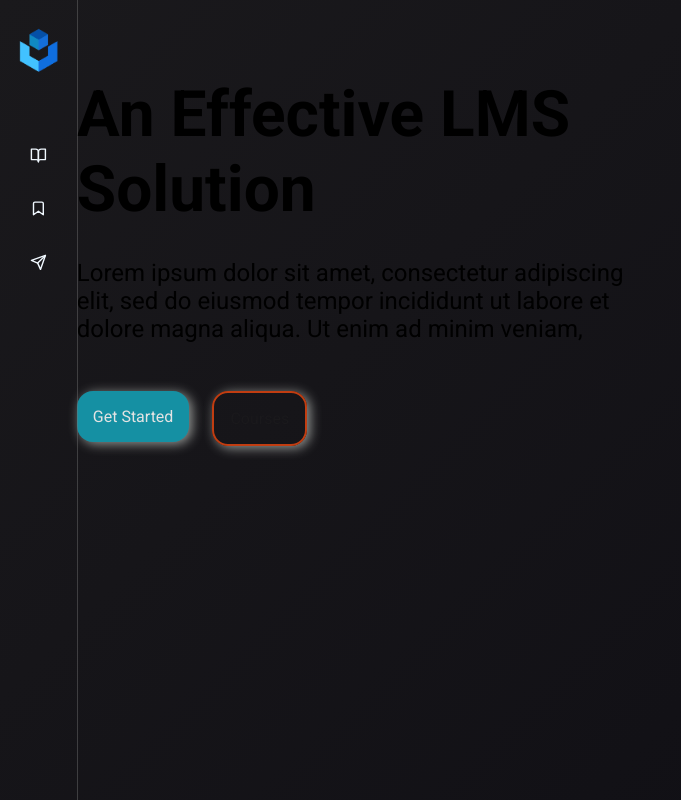
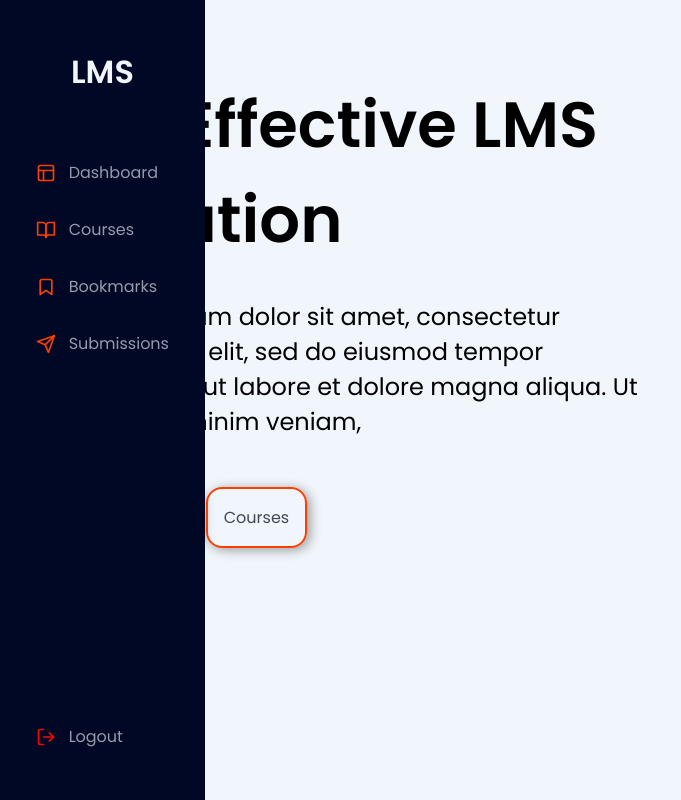
Before and after one commit to sidd5449/lms, a React (Create React App) app: page / in a window 1280 px wide. Shown: the whole page, without its empty margins (0-681 px from the left). Built offline with nearby package versions, Linux system fonts and the light colour scheme.

Commit message:
styling revamp

```diff
--- a/src/App.css
+++ b/src/App.css
@@ -1,10 +1,9 @@
-@import url('https://fonts.googleapis.com/css2?family=Roboto:ital,wght@0,100;0,300;0,400;0,500;0,700;0,900;1,400&display=swap');
-
+@import url('https://fonts.googleapis.com/css2?family=Poppins:wght@100;200;300;400;500;600&display=swap');
 *{
   margin: 0;
   padding: 0;
   box-sizing: border-box;
-  font-family: 'Roboto', sans-serif;
+  font-family: 'Poppins', sans-serif;
 }
 html{
   scroll-behavior: smooth;
@@ -13,7 +12,7 @@ html{
 
 body{
   overflow-x: hidden;
-  background: linear-gradient(-45deg, var(--secondary-dark), var(--primary-dark));
+  background: var(--background-light);
   height: 100vh;
   overflow-y: auto;
 }
@@ -22,11 +21,12 @@ body{
 }
 
 :root{
-  --background-light: #e3e3e3;
-  --sec-background-light: #F0D3F7;
-  --primary-color: #1590a3;
-  --secondary-color: #0d6ac2;
-  --primary-dark: #1a191c;
-  --secondary-dark: #0e0d13;
-  --tertiary-color: rgb(193, 61, 17);
+  --background-light: #F1F6FD;
+  --sec-background-light: #B9CAEF;
+  --primary-color: #010825;
+  --secondary-color: #5692C1;
+  --primary-dark: #424556;
+  --black-color: rgb(7, 0, 54);
+  --secondary-dark: #969AAC;
+  --tertiary-color: #fc3f00;
 }
--- a/src/App.js
+++ b/src/App.js
@@ -1,7 +1,6 @@
 import './App.css';
 import  { Routes, Route } from 'react-router-dom';
 import HomePage from './pages/HomePage';
-import Dash from './pages/Dash';
 import Login from './pages/Login';
 import Courses from './pages/Courses';
 import CourseInfo from './pages/CourseInfo';
@@ -13,7 +12,6 @@ function App() {
       <Routes>
 
         <Route path='/' element = {<HomePage />} />
-        <Route path='dashboard' element = {<Dash />} />
         <Route path='login' element = {<Login />} />
         <Route path='courses' element = {<Courses />} />
         <Route path='/courses/:_id' element = {<CourseInfo />} />
--- a/src/components/CoursePage/CoursePage.jsx
+++ b/src/components/CoursePage/CoursePage.jsx
@@ -1,7 +1,7 @@
 import React, { useEffect, useState } from 'react';
 import { client, urlFor } from '../../client';
 import './CoursePage.scss';
-import { FiArrowRight } from 'react-icons/fi';
+import { FiArrowRightCircle } from 'react-icons/fi';
 import { Link, Route } from 'react-router-dom';
 
 const CoursePage = () => {
@@ -19,20 +19,21 @@ const CoursePage = () => {
   return (
     <div className="app__coursepage">
       <div className="app__coursepage-taglines">
-        <h2>Welcome back, User!</h2>
-        <p>Let's get you started with your courses..</p>
+        <p id='welcome'>Welcome back, <span>User!</span></p>
       </div>
+      <h2>Your Courses</h2>
       <div className="app__coursepage-cards">
+
         {courses.map((course, index) => (
           <div className="app__coursepage-card">
             <img src={urlFor(course.imgUrl)} alt={course.subjectName} />
-            <p>{course.subjectName}</p>
+            <p id='subjectName'>{course.subjectName}</p>
             <p>{course.subjectFac}</p>
 
-              <Link to={course._id}>
-                <FiArrowRight
+              <Link to={course._id} className='app__coursepage-link'>
+                <FiArrowRightCircle
                   size={20}
-                  color= 'var(--secondary-color)'
+                  color= 'var(--tertiary-color)'
                 />
               </Link>
 
--- a/src/components/CoursePage/CoursePage.scss
+++ b/src/components/CoursePage/CoursePage.scss
@@ -1,56 +1,73 @@
 .app__coursepage{
-    background: none;
-    display: flex;
-    flex-direction: column;
-    padding: 7vw 7vw 0 12vw ;
-    overflow-y: auto;
+    margin-left: 16vw;
+    padding: 4vw;
 }
+.app__coursepage-taglines{
+    gap: 2vh;
+    p{
+        color: var(--primary-dark);
+    }
 
-.app__coursepage-taglines{
+    #welcome{
+        font-size: 3vh;
+        color: var(--primary-dark);
 
-    display: flex;
-    flex-direction: column;
-    gap: 4vh;
-    justify-content: flex-start;
-
-    h2{
-        color: var(--primary-color);
-        font-size: 7vh;
-        font-weight: 800;
-    }
-    p{
-        color: var(--background-light);
-        font-size: 3vh;
+        span{
+            font-weight: 600;
+            color: var(--black-color);
+        }
     }
 }
 .app__coursepage-cards{
     display: flex;
-    width: 78vw;
-    gap: 2vw;
     overflow-x: scroll;
-    padding: 6vw 0;
+    padding: 4vh 0;
+    width: 76vw;
+    gap: 3vw;
 
-    ::-webkit-scrollbar{
-        width: 0;
-        height: 0;
+    .app__coursepage-card{
+        display: flex;
+        flex-direction: column;
+        align-items: flex-start;
+        padding: 1vh;
+        border-radius: 1.8vh;
+        border: 1px solid transparent;
+        transition: ease-in-out 0.2s;
+
+        &:hover{
+            border: 2px solid var(--secondary-color);
+
+
+
+        }
+
+        img{
+            width: 12vw;
+            border-radius: 0.9vh;
+        }
+        p{
+            color: var(--primary-dark);
+            font-size: 1.8vh;
+            margin-top: 1vh;
+        }
+        #subjectName{
+            color: var(--black-color);
+            font-size: 2vh;
+            margin-top: 2vh;
+            font-weight: 600;
+        }
+
     }
 
+}
+.app__coursepage-link{
+    margin-top: 2vh;
+    display: flex;
+    align-items: center;
 
 }
-.app__coursepage-card{
-    display: flex;
-    align-items: flex-start;
-    flex-direction: column;
-    background-color: var(--primary-dark);
-    padding: 2vh;
-    gap: 3vh;
-    border-radius: 1vh;
-
-    img{
-        width: 14vw;
-        border-radius: 0.5vh;
-    }
-    p{
-        color: var(--background-light);
-    }
+h2{
+    color: var(--black-color);
+    font-size: 2.5vh;
+    margin-top: 8vh;
 }
--- a/src/components/Navbar/Navbar.jsx
+++ b/src/components/Navbar/Navbar.jsx
@@ -1,32 +1,79 @@
 import React from 'react';
 import './Navbar.scss';
-import { FiBookOpen, FiBookmark, FiSend } from 'react-icons/fi';
+import { FiBookOpen, FiBookmark, FiSend, FiLayout, FiBook, FiLogOut } from 'react-icons/fi';
 import logo from '../../assets/logo.png';
 
 const Navbar = () => {
   return (
     <div className="app__navbar">
-        <div className="app__navbar-logo">
-            <img src={logo} alt="logo" />
-        </div>
+        <h3>LMS</h3>
         <div className="app__navbar-menu">
+
               <a href="/">
-              <FiBookOpen
-                color='aliceblue'
+                <div className="menu-item">
+                  <FiLayout
+                    color='var(--tertiary-color)'
+                    size={20}
+
 
                   />
+                  <p>Dashboard</p>
+                </div>
+
               </a>
+
               <a href="/">
+                <div className="menu-item">
+                  <FiBookOpen
+                    color='var(--tertiary-color)'
+                    size={20}
+
+
+                  />
+                  <p>Courses</p>
+                </div>
+
+              </a>
+
+              <a href="/">
+                <div className="menu-item">
                   <FiBookmark
-                color='aliceblue'
+                    color='var(--tertiary-color)'
+                    size={20}
+
+
                   />
+                  <p>Bookmarks</p>
+                </div>
+
               </a>
+
               <a href="/">
+                <div className="menu-item">
                   <FiSend
-                color='aliceblue'
+                    color='var(--tertiary-color)'
+                    size={20}
+
+
                   />
+                  <p>Submissions</p>
+                </div>
+
+              </a>
+              <div className="logout">
+                <a href="">
+                  <div className="menu-item">
+                    <FiLogOut
+                      color='#fc0303'
+                      size={20}
+
+                    />
+                    <p>Logout</p>
+                  </div>
                 </a>
               </div>
+        </div>
+
     </div>
   )
 }
--- a/src/components/Navbar/Navbar.scss
+++ b/src/components/Navbar/Navbar.scss
@@ -1,40 +1,45 @@
 .app__navbar{
     display: flex;
+    position: fixed;
+    justify-content: flex-start;
+    gap: 8vh;
+    background-color: var(--primary-color);
     flex-direction: column;
-    padding: 2vw 1vw;
-    border-right: 1.5px solid rgba(117, 117, 117, 0.44);
+    width: 16vw;
+    align-items: center;
+    padding: 6vh 2vh;
     height: 100vh;
-    justify-content: flex-start;
-    position: fixed;
-    gap: 8vh;
-    align-items: center;
 
-}
-.app__navbar-logo{
-    font-size: 4vh;
-    font-weight: 600;
-
-    img{
-        width: 4vw;
+    h3{
+        color: var(--background-light);
+        font-size: 4vh;
     }
 }
 .app__navbar-menu{
-    height: 10vw;
     display: flex;
-    align-items: center;
     flex-direction: column;
-    justify-content: space-between;
+    align-items: flex-start;
+    gap: 4vh;
+
 
     a{
         text-decoration: none;
-        color: var(--primary-dark);
-        font-weight: 500;
-        font-size: 2.1vh;
-        transition: all ease-in-out 0.2s;
+        color: var(--secondary-dark);
+    }
 
-        &:hover{
-            border-bottom: 4px solid var(--secondary-color);
-            border-radius: 2px;
-        }
+
+}
+.menu-item{
+    align-items: center;
+    display: flex;
+    gap: 1vw;
+}
+.logout{
+    margin-top: 42vh;
+
+    a{
+        text-decoration: none;
+        color: var(--secondary-dark);
     }
+
 }
--- a/src/pages/Courses.scss
+++ b/src/pages/Courses.scss
@@ -1,7 +1,3 @@
 .app__courses{
     display: flex;
-    width: 100vw;
-    justify-content: flex-start;
-    background: linear-gradient(-45deg, var(--secondary-dark), var(--primary-dark));
-
 }
--- a/src/pages/Dash.jsx
+++ /dev/null
@@ -1,13 +0,0 @@
-import React from 'react'
-import Navbar from '../components/Navbar/Navbar'
-
-const Dash = () => {
-  return (
-    <>
-      <Navbar />
-
-    </>
-  )
-}
-
-export default Dash
```
Lines whose indentation alone changed are shown as unchanged.
